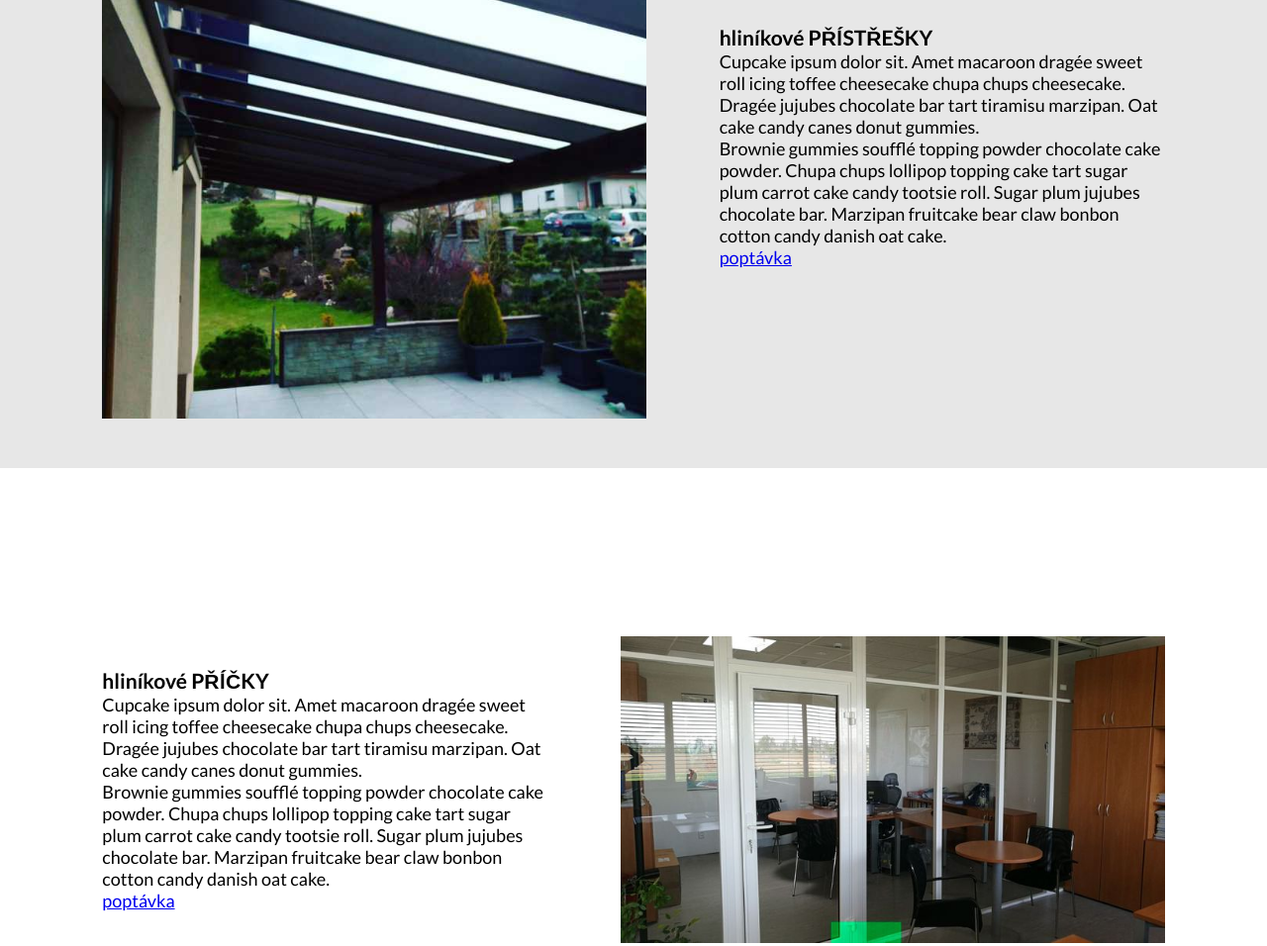
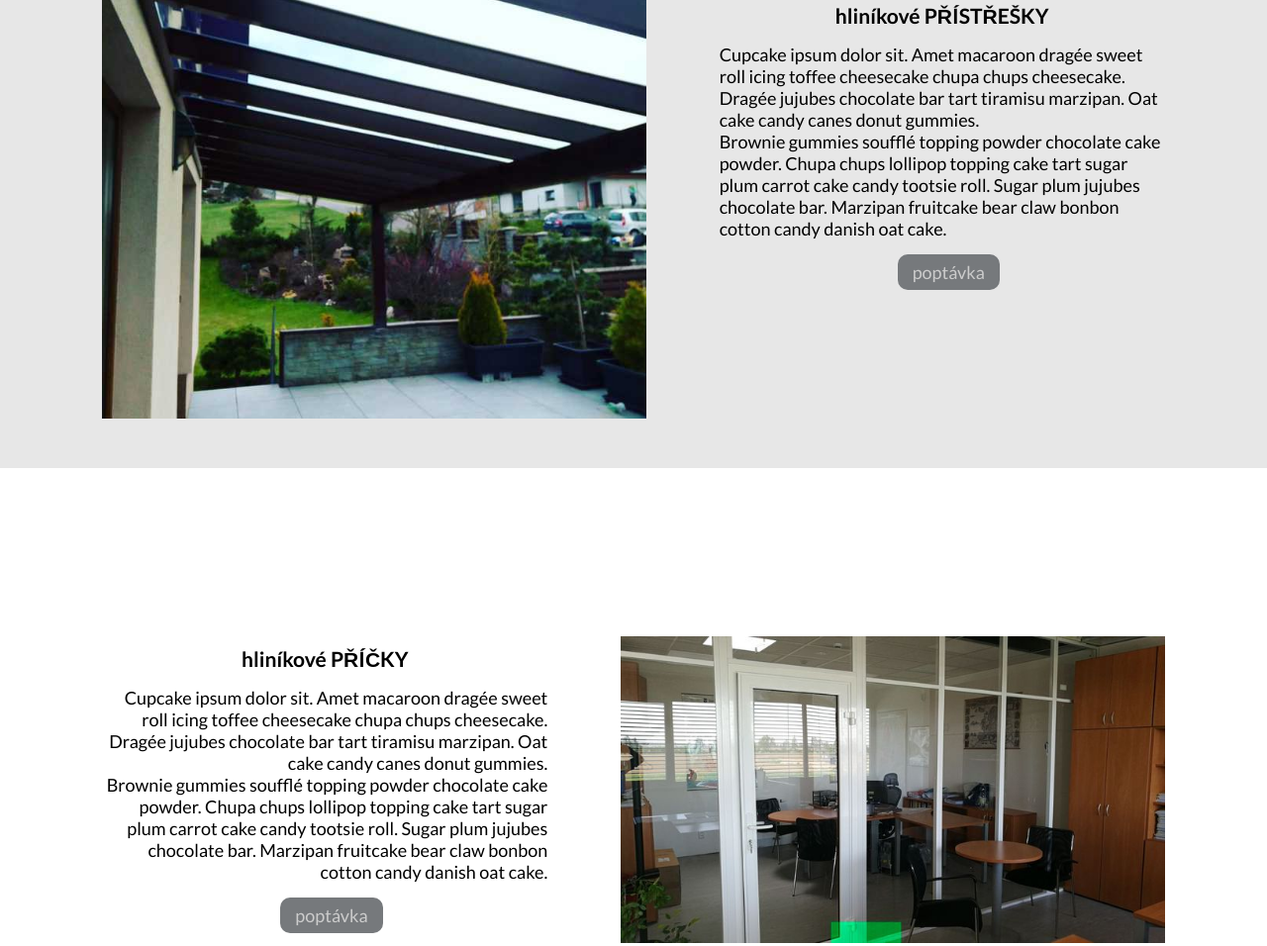
Before and after one commit to armvdd/FINAL-PROJEKT-Czechitas, an Eleventy site: page produkty.html in a window 1280 px wide. Shown: the part 2307-3263 px from the top of the page at 99% size. Built offline with nearby package versions, Linux system fonts and the light colour scheme; Eleventy itself is replaced by a stand-in of ours; files that its build step writes are made by us from their sources.

Commit message:
PC verze

```diff
--- a/produkty.html
+++ b/produkty.html
@@ -35,7 +35,7 @@ title: ALgarde s.r.o. - Produkty
             <h3 class = "light-detail-h3">LIGHT</h3>
             <p>Cupcake ipsum dolor sit. Amet macaroon dragée sweet roll icing toffee cheesecake chupa chups cheesecake. Dragée jujubes chocolate bar tart tiramisu marzipan. Oat cake candy canes donut gummies.</p>
             <p>Brownie gummies soufflé topping powder chocolate cake powder. Chupa chups lollipop topping cake tart sugar plum carrot cake candy tootsie roll. Sugar plum jujubes chocolate bar. Marzipan fruitcake bear claw bonbon cotton candy danish oat cake.</p>
-            <p><a href = "/poptavka/index.html" class = "poptavka-detail-btn">poptávka</a></p>
+            <p><a href = "/poptavka/index.html" class = "detailBtn poptavka-detail-btn">poptávka</a></p>
         </div>
     </div>
 
@@ -45,7 +45,7 @@ title: ALgarde s.r.o. - Produkty
             <h3 class = "classic-detail-h3">CLASSIC</h3>
             <p>Cupcake ipsum dolor sit. Amet macaroon dragée sweet roll icing toffee cheesecake chupa chups cheesecake. Dragée jujubes chocolate bar tart tiramisu marzipan. Oat cake candy canes donut gummies.</p>
             <p>Brownie gummies soufflé topping powder chocolate cake powder. Chupa chups lollipop topping cake tart sugar plum carrot cake candy tootsie roll. Sugar plum jujubes chocolate bar. Marzipan fruitcake bear claw bonbon cotton candy danish oat cake.</p>
-            <p><a href = "/poptavka/index.html" class = "poptavka-detail-btn">poptávka</a></p>
+            <p><a href = "/poptavka/index.html" class = "detailBtn poptavka-detail-btn">poptávka</a></p>
         </div>
           <img src="/images/classic.png" alt="zimní zahrada classic" class = "produkty-detail__img classic-img">
     </div>
@@ -57,7 +57,7 @@ title: ALgarde s.r.o. - Produkty
             <h3 class = "pristresky-detail-h3">hliníkové PŘÍSTŘEŠKY</h3>
             <p>Cupcake ipsum dolor sit. Amet macaroon dragée sweet roll icing toffee cheesecake chupa chups cheesecake. Dragée jujubes chocolate bar tart tiramisu marzipan. Oat cake candy canes donut gummies.</p>
             <p>Brownie gummies soufflé topping powder chocolate cake powder. Chupa chups lollipop topping cake tart sugar plum carrot cake candy tootsie roll. Sugar plum jujubes chocolate bar. Marzipan fruitcake bear claw bonbon cotton candy danish oat cake.</p>
-            <p><a href = "/poptavka/index.html" class = "poptavka-detail-btn">poptávka</a></p>
+            <p><a href = "/poptavka/index.html" class = "detailBtn poptavka-detail-btn">poptávka</a></p>
         </div>
     </div>
 
@@ -67,7 +67,7 @@ title: ALgarde s.r.o. - Produkty
             <h3 class = "pricky-detail-h3">hliníkové PŘÍČKY</h3>
             <p>Cupcake ipsum dolor sit. Amet macaroon dragée sweet roll icing toffee cheesecake chupa chups cheesecake. Dragée jujubes chocolate bar tart tiramisu marzipan. Oat cake candy canes donut gummies.</p>
             <p>Brownie gummies soufflé topping powder chocolate cake powder. Chupa chups lollipop topping cake tart sugar plum carrot cake candy tootsie roll. Sugar plum jujubes chocolate bar. Marzipan fruitcake bear claw bonbon cotton candy danish oat cake.</p>
-            <p><a href = "/poptavka/index.html" class = "poptavka-detail-btn">poptávka</a></p>
+            <p><a href = "/poptavka/index.html" class = "detailBtn poptavka-detail-btn">poptávka</a></p>
         </div>
         <img src="/images/pricky.jpg" alt="hliníkové příčky" class = "produkty-detail__img pricky-img">
     </div>
--- a/scss/produkty.scss
+++ b/scss/produkty.scss
@@ -1,6 +1,11 @@
 $default-bgColor: #ffffff;
 $default-fontColor: #000000;
 $detail-bgColor: #E7E7E7;
+$detailBtn-bgcolor: #76797C;
+$detailBtn-fontColor: #cccccc;
+$detailBtnHover-bgcolor: #345000;
+
+
 
 /* PC */
 
@@ -75,6 +80,12 @@ $detail-bgColor: #E7E7E7;
     align-items: center;
     padding: 0 30px;
     height: 650px;
+
+    h3{
+        text-align: center;
+        margin-bottom: 15px;
+        font-weight: 700;
+    }
 }
 
 .produkty-detail__img{
@@ -90,3 +101,27 @@ $detail-bgColor: #E7E7E7;
     background-color: $detail-bgColor;
 
 }
+
+.classic-detail__text, .pricky-detail__text{
+    text-align: right;
+}
+
+.detailBtn{
+    text-decoration: none;
+    display: inline-block;
+    margin-left: 40%;
+    margin-right: 40%;
+    margin-top: 15px;
+    background-color: $detailBtn-bgcolor;
+    color: $detailBtn-fontColor;
+    padding: 7px 15px;
+    border-radius: 10px;
+
+    &:hover{
+        background-color: $detailBtnHover-bgcolor;
+    }
+}
+
+.footer{
+    border-top: 2px solid $detail-bgColor;
+}
```
Also changed, not shown: css/produkty.css, 1 other file.
